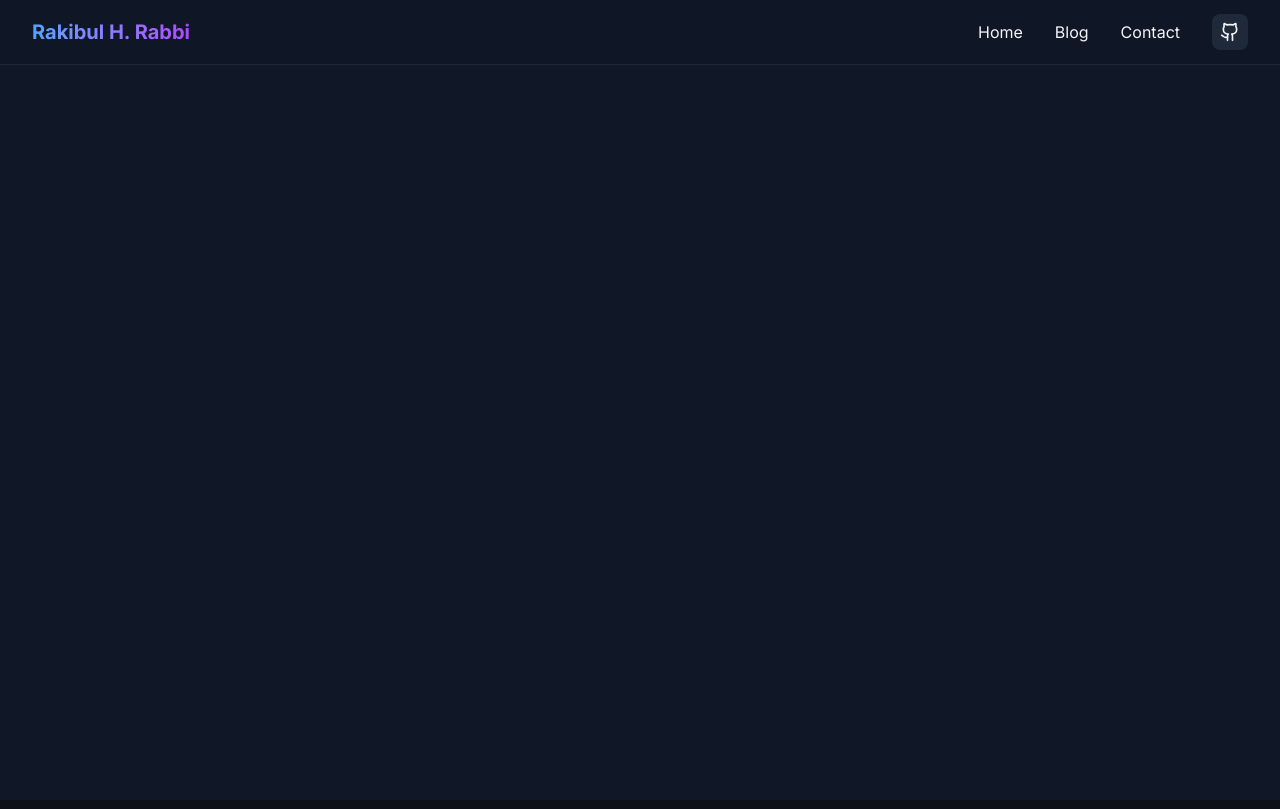
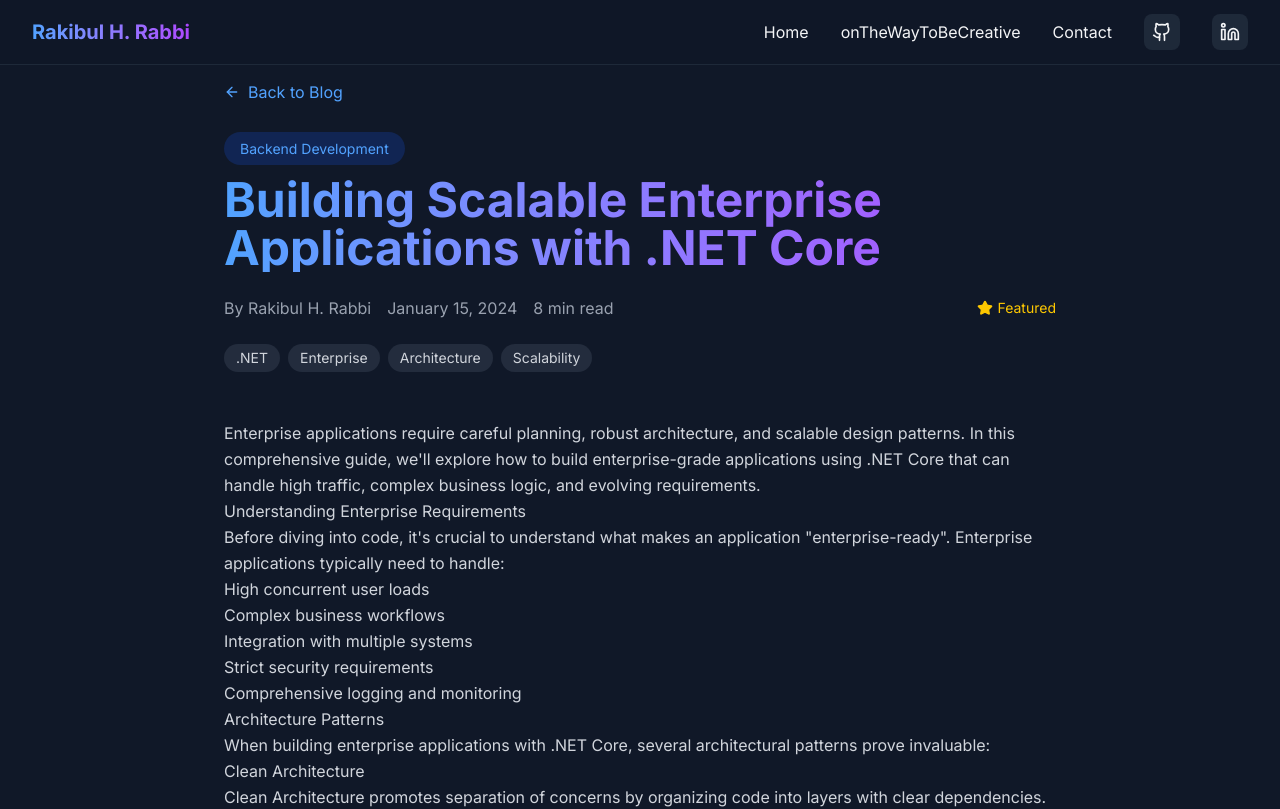
Before and after one commit to FullstackRakibul/portfolio, a Nuxt app: page /onTheWayToBeCreative/building-scalable-enterprise-applications in a window 1280 px wide. Shown: the top 809 px of the page. Built offline with nearby package versions, Linux system fonts and the light colour scheme.

Commit message:
menu update

```diff
--- a/components/BlogCard.vue
+++ b/components/BlogCard.vue
@@ -1,5 +1,5 @@
 <template>
-  <NuxtLink :to="`/blog/${slug}`" :class="[
+  <NuxtLink :to="`/onTheWayToBeCreative/${slug}`" :class="[
     'group block bg-gray-800/50 rounded-xl p-6 border border-gray-700 hover:border-blue-500/50 transition-all duration-300 hover:transform hover:scale-[1.02]',
     featured ? 'lg:p-8' : ''
   ]">
--- a/components/EnhancedNameParticles.vue
+++ b/components/EnhancedNameParticles.vue
@@ -23,7 +23,7 @@
             <span class="text-green-400">SQL</span> |
             <span class="text-emerald-400">Vue</span> |
             <span class="text-yellow-400">Django</span> |
-            <span class="text-red-400">Angular</span> |
+            <span class="text-red-400">Laravel</span> |
             <span class="text-pink-400">CMS</span>
           </p>
           <p class="animate-fade-in-up animation-delay-400 max-w-4xl mx-auto text-gray-300 italic">
--- a/components/Navigation.vue
+++ b/components/Navigation.vue
@@ -10,12 +10,18 @@
         <!-- Desktop Navigation -->
         <div class="hidden md:flex items-center space-x-8">
           <NuxtLink to="/" class="nav-link">Home</NuxtLink>
-          <NuxtLink to="/blog" class="nav-link">Blog</NuxtLink>
+          <NuxtLink to="/onTheWayToBeCreative" class="nav-link">onTheWayToBeCreative</NuxtLink>
 
           <a href="#contact" class="nav-link">Contact</a>
           <a href="https://github.com/FullstackRakibul" target="_blank"
             class="p-2 rounded-lg bg-gray-800 hover:bg-gray-700 transition-colors">
             <Github class="w-5 h-5" />
+
+          </a>
+          <a href="https://www.linkedin.com/in/fullstackrakibul" target="_blank"
+            class="p-2 rounded-lg bg-gray-800 hover:bg-gray-700 transition-colors">
+
+            <Linkedin class="w-5 h-5" />
           </a>
         </div>
 
@@ -36,6 +42,11 @@
             <Github class="w-5 h-5" />
             <span>GitHub</span>
           </a>
+          <a href="https://www.linkedin.com/in/fullstackrakibul" target="_blank"
+            class="flex items-center space-x-2 nav-link">
+            <Linkedin class="w-5 h-5" />
+            <span>Linkedin</span>
+          </a>
         </div>
       </div>
     </div>
@@ -44,7 +55,7 @@
 
 <script setup>
 import { ref } from 'vue'
-import { Menu, X, Github } from 'lucide-vue-next'
+import { Menu, X, Github, Linkedin } from 'lucide-vue-next'
 
 const mobileOpen = ref(false)
 
--- a/pages/blog/[slug].vue
+++ b/pages/onTheWayToBeCreative/[slug].vue
@@ -1,7 +1,8 @@
 <template>
   <div class="pt-20 pb-16">
     <div class="max-w-4xl mx-auto px-4 sm:px-6 lg:px-8">
-      <NuxtLink to="/blog" class="inline-flex items-center text-blue-400 hover:text-blue-300 mb-8 transition-colors">
+      <NuxtLink to="/onTheWayToBeCreative"
+        class="inline-flex items-center text-blue-400 hover:text-blue-300 mb-8 transition-colors">
         <ArrowLeft class="w-4 h-4 mr-2" />
         Back to Blog
       </NuxtLink>
--- a/pages/blog/index.vue
+++ b/pages/onTheWayToBeCreative/index.vue
@@ -4,7 +4,8 @@
       <!-- Header -->
       <div class="text-center mb-16">
         <h1 class="text-4xl sm:text-5xl font-bold mb-6">
-          <span class="bg-gradient-to-r from-blue-400 to-purple-500 bg-clip-text text-transparent">Blog</span>
+          <span
+            class="bg-gradient-to-r from-blue-400 to-purple-500 bg-clip-text text-transparent">onTheWayToBeCreative</span>
         </h1>
         <p class="text-xl text-gray-300 mb-8">Thoughts on development, technology, and building great software</p>
 
@@ -113,7 +114,7 @@ const filteredPosts = computed(() => {
 })
 
 useHead({
-  title: 'Blog - Rakibul H. Rabbi',
+  title: 'onTheWayToBeCreative - Rakibul H. Rabbi',
   meta: [
     { name: 'description', content: 'Read about software development, technology insights, and programming tutorials by Rakibul H. Rabbi.' }
   ]
```
